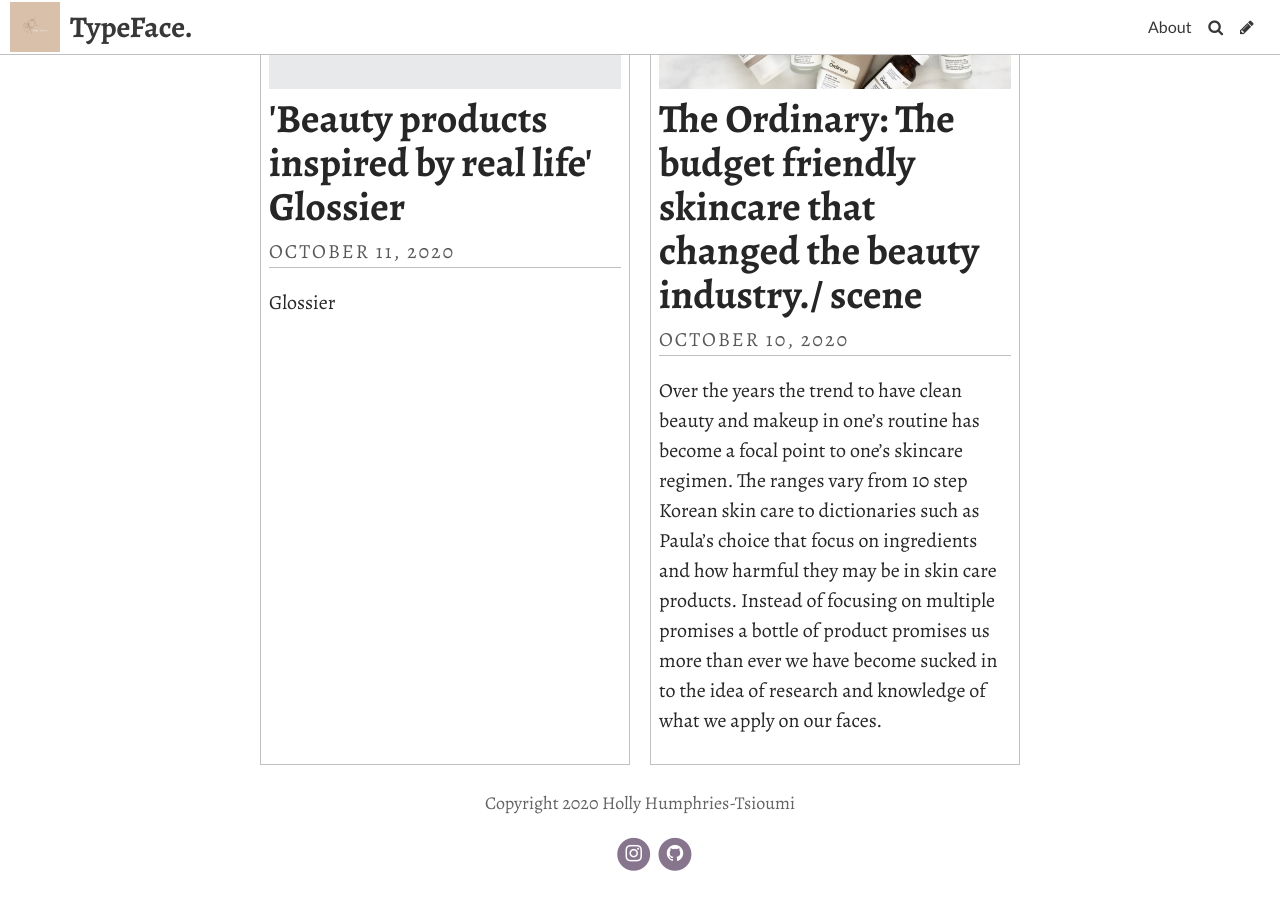
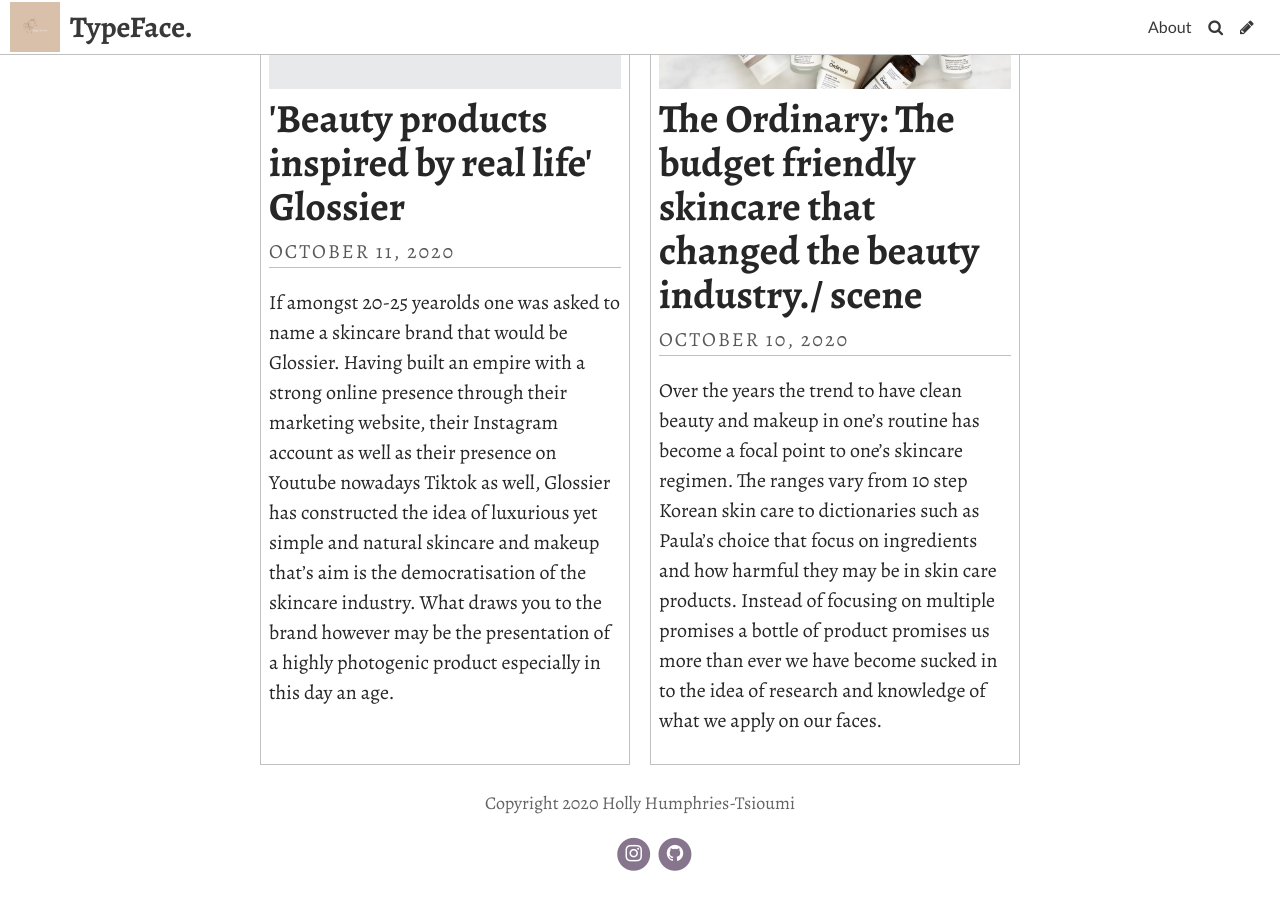
Before and after one commit to hollyhumphries/mybrookesblog, a Jekyll site: the page built from index.html, in a window 1280 px wide and 900 px high, scrolled down 1138 px. Built offline with Jekyll 4.4.1, drawn with Linux system fonts in a browser that asks for light colours; some web fonts are replaced; the list of posts is cut into pages by our own code.

Commit message:
Update Post “2020-10-11-beauty-products-inspired-by-real-life-glossier”

```diff
--- a/_posts/2020-10-11-beauty-products-inspired-by-real-life-glossier.md
+++ b/_posts/2020-10-11-beauty-products-inspired-by-real-life-glossier.md
@@ -5,4 +5,10 @@
 header_feature_image: ../uploads/6.png
 comments: true
 ---
-Glossier
+If amongst 20-25 yearolds one was asked to name a skincare brand that would be Glossier. Having built an empire with a strong online presence through their marketing website, their Instagram account as well as their presence on Youtube nowadays Tiktok as well, Glossier has constructed the idea of luxurious yet simple and natural skincare and makeup that's aim is the democratisation of the skincare industry. What draws you to the brand however may be the presentation of a highly photogenic product especially in this day an age.
+
+![](../uploads/890347.png)
+
+![Big Fig Energy ( Glossier on Twitter)](../uploads/ejdl1t6xyaatuef.jpg)
+
+![Twitter and the photogenic nature of Glossier](../uploads/ejdkg-wxyaeqxws.jpg)
```
Also changed, not shown: uploads/890347.png (added), uploads/ejdl1t6xyaatuef.jpg (added), 1 other file.
